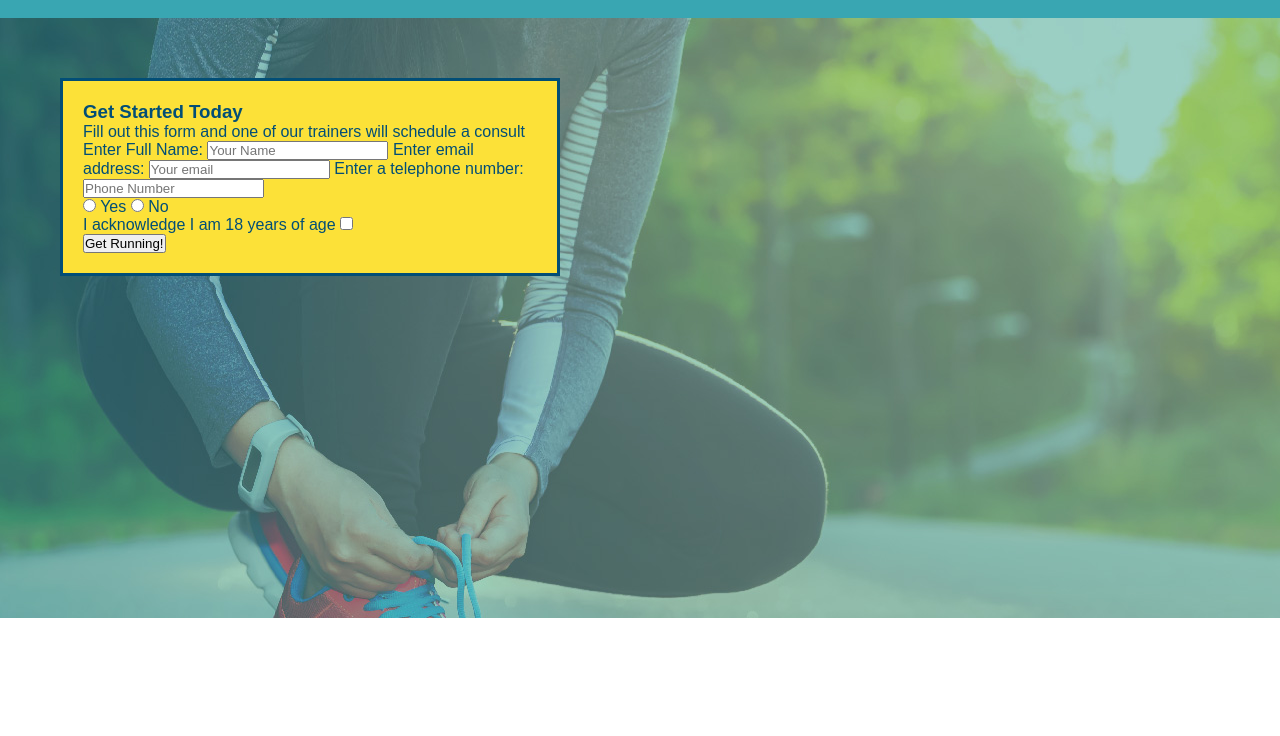
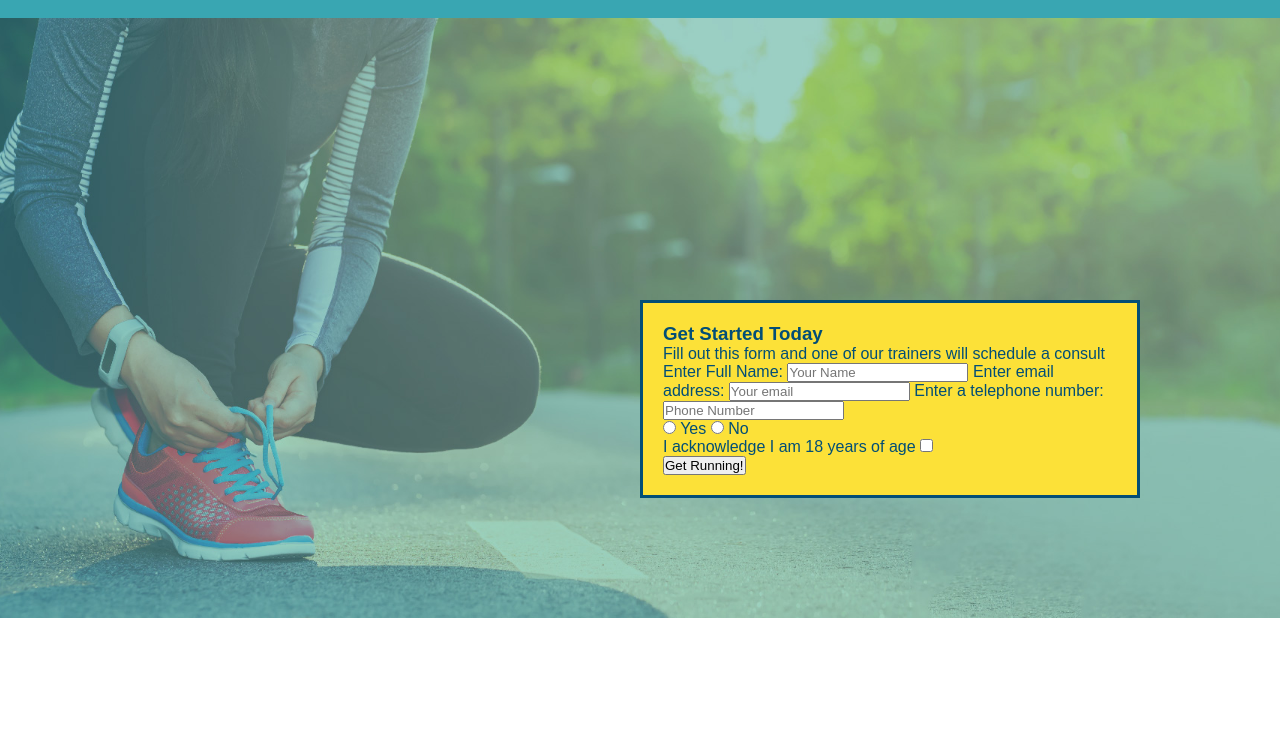
Before and after one commit to BlinkingHeimdall/Buddy, a plain HTML site: page index.html in a window 1280 px wide. Shown: the part 64-800 px from the top of the page. Drawn offline with Linux system fonts and the light colour scheme.

Commit message:
form styled

```diff
--- a/assets/css/style.css
+++ b/assets/css/style.css
@@ -75,6 +75,10 @@ section {
 .hero {
     background-image: url("../images/hero-bg.jpg");
     height: 600px;
+    background-size: cover;
+    background-position: center;
+    position: relative;
+
 }
 
 .hero-form {
@@ -85,4 +89,7 @@ section {
     border-style: solid;
     border-width: 3px;
     border-color: #024e76;
+    position: absolute;
+    bottom: 120px;
+    right: 140px;
 }
--- a/index.html
+++ b/index.html
@@ -37,7 +37,7 @@
 
   <section class="hero">
       <div class="hero-form">
-          <H3>Get Started Today</H3>
+          <h3>Get Started Today</h3>
           <p>Fill out this form and one of our trainers will schedule a consult</p>
           <!-- Add Form Element -->
           <form>
```
